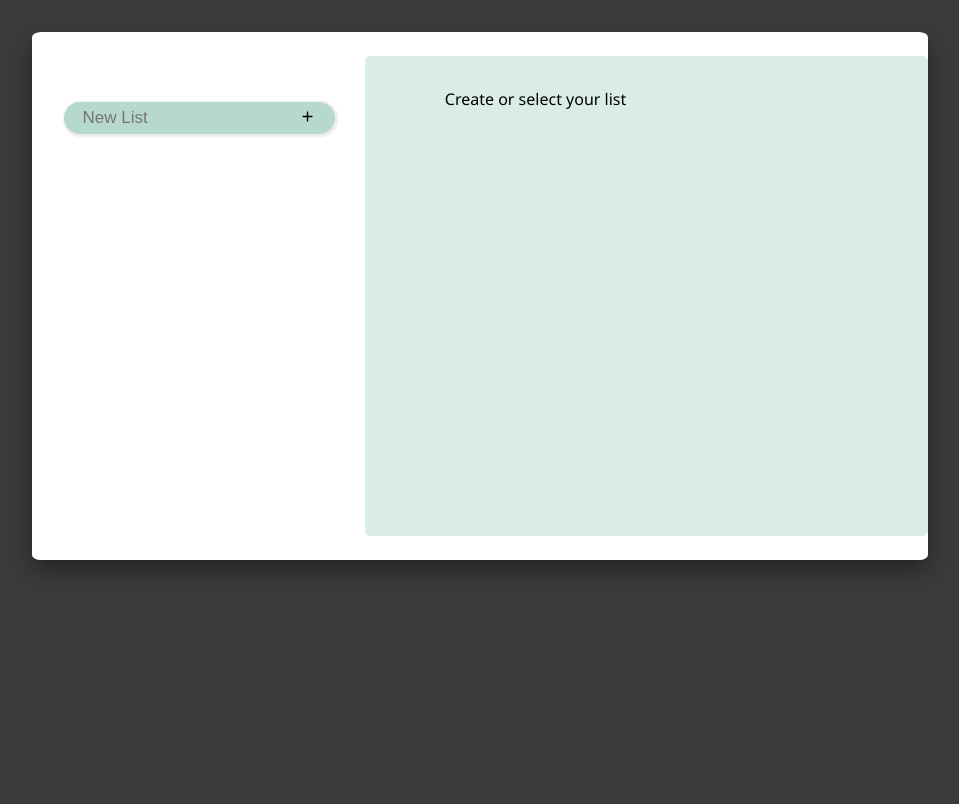
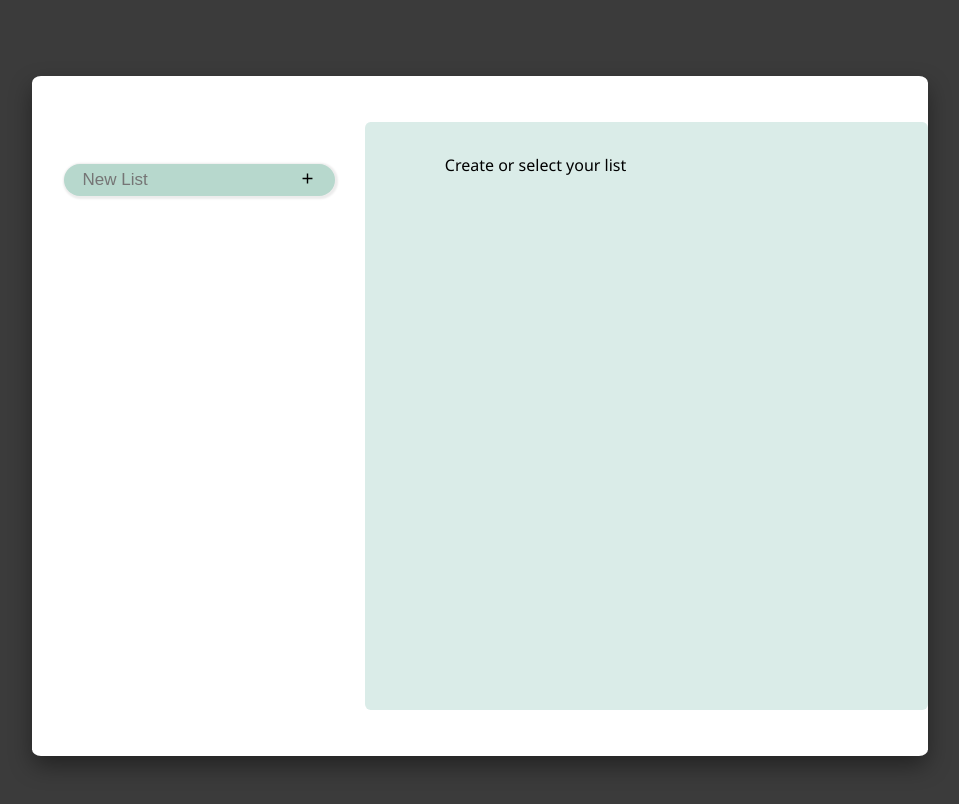
Before and after one commit to leonardoxavier01/to-do-app, a React (Create React App) app: page / in a window 1280 px wide. Shown: the top 804 px of the page, without its empty margins (160-1119 px from the left). Built offline with nearby package versions, Linux system fonts and the light colour scheme.

Commit message:
feat: custom scroll

```diff
--- a/src/styles/App.css
+++ b/src/styles/App.css
@@ -3,6 +3,8 @@
     display: flex;
     align-items: center;
     justify-content: center;
+    height: 100vh;
+    margin-bottom: 3rem;
 }
 
 .container {
@@ -13,7 +15,7 @@
     background-color: white;
     justify-content: center;
     width: 70%;
-    height: 33rem;
+    height: 85vh;
     border-radius: 1%;
     -webkit-box-shadow: 0px 10px 23px -1px rgba(0, 0, 0, 0.43);
     -moz-box-shadow: 0px 10px 23px -1px rgba(0, 0, 0, 0.43);
@@ -23,17 +25,19 @@
 .lists {
     display: flex;
     flex-direction: column;
-    height: 26rem;
+    height: 66.56vh;
     width: 40%;
     padding-left: 2rem;
+    overflow: auto;
 }
 
 .list-page {
     background-color: rgb(218, 236, 232);
-    height: 24rem;
+    height: 61.44vh;
     width: 60%;
     border-radius: 1%;
     padding: 2rem 2rem 4rem 5rem;
+    overflow: auto;
 }
 
 .container_form {
--- a/src/styles/Global.css
+++ b/src/styles/Global.css
@@ -9,7 +9,20 @@
 }
 
 body {
-    /* font-family: Verdana, Geneva, Tahoma, sans-serif; */
     background-color: rgb(59, 59, 59);
     font-family: 'Noto Sans', sans-serif;
 }
+
+::-webkit-scrollbar {
+    width: 8px;
+}
+
+::-webkit-scrollbar-button {
+    width: 5px;
+}
+
+::-webkit-scrollbar-thumb {
+    border-radius: 10px;
+    background: #1a8a52;
+    border: 2px solid rgba(0, 0, 0, 0.2);
+}
```
